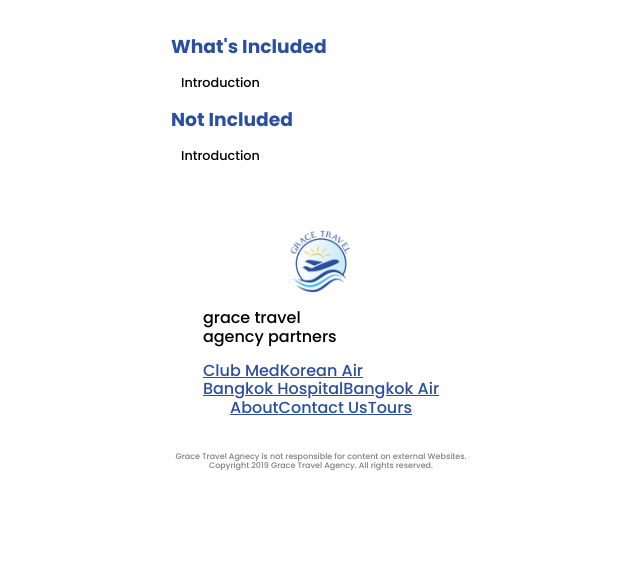
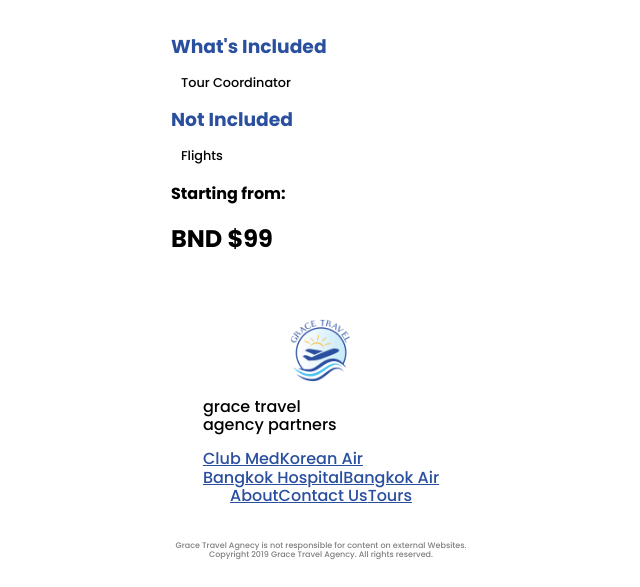
Before and after one commit to samuelchristopher/book-a-tour, a Gatsby site: page /tour/nice-brunei-tour in a window 1280 px wide. Shown: the part 1184-1771 px from the top of the page, without its empty margins (319-959 px from the left). Before the commit the page ends 1682 px from the top, so only its background shows below. Built offline with nearby package versions, Linux system fonts and the light colour scheme; Gatsby itself is replaced by a stand-in of ours.

Commit message:
added price

```diff
--- a/src/components/details.js
+++ b/src/components/details.js
@@ -2,7 +2,7 @@ import React from "react"
 import styles from "./details.module.css"
 import List from "./list"
 
-const Details = ({ title, starts, ends, destinations, highlights, minage, mingroup, travelstyle, itineraryUrl, itineraryList, imgone}) => {
+const Details = ({ title, starts, ends, destinations, highlights, minage, mingroup, travelstyle, itineraryUrl, itineraryList, imgone, included, notIncluded, price }) => {
     return (
         <div>
             <header>
@@ -55,13 +55,17 @@ const Details = ({ title, starts, ends, destinations, highlights, minage, mingro
             </div>
             <div className={styles.details__includedContainer}>
                 <h3 className={`${styles.included__heading} ${styles.details__heading}`}>What's Included</h3>
-                <List listItems={itineraryList} tick={true}/>
-                {/* <List listItems={included} tick={true}/> */}
+                <List listItems={included} tick={true}/>
             </div>
             <div className={styles.details__notIncludedContainer}>
                 <h3 className={`${styles.notIncluded__heading} ${styles.details__heading}`}>not included</h3>
-                {/* <List listItems={notIncluded} cross={true} /> */}
-                <List listItems={itineraryList} cross={true} />
+                <List listItems={notIncluded} cross={true} />
+            </div>
+            <div class={styles.details__live-price}>
+                <div class={styles.livePrice__priceContainer}>
+                    <h4 class={styles.livePrice__heading}>Starting from:</h4>
+                    <h2 class={styles.livePrice__price}>BND ${ price }</h2>
+                </div>
             </div>
         </div>
     )
--- a/src/templates/tourTemplate.js
+++ b/src/templates/tourTemplate.js
@@ -6,12 +6,11 @@ import Details from "../components/details"
 export default function Template({ data }) {
     const { markdownRemark } = data
     const { frontmatter, html } = markdownRemark
-    // const { title, starts, ends, destinations, highlights, minage, mingroup, travelstyle, itinerary_url: itineraryUrl, itinerary: itineraryList, imgone, included, not_included: notIncluded } = frontmatter
-    const { title, starts, ends, destinations, highlights, minage, mingroup, travelstyle, itinerary_url: itineraryUrl, itinerary: itineraryList, imgone } = frontmatter
+
+    const { title, starts, ends, destinations, highlights, minage, mingroup, travelstyle, itinerary_url: itineraryUrl, itinerary: itineraryList, imgone, included, not_included: notIncluded, price } = frontmatter
     return (
         <Layout>
-            <Details imgone={imgone} itineraryList={itineraryList} itineraryUrl={ itineraryUrl } minage={ minage } mingroup={ mingroup } travelstyle={ travelstyle } starts={ starts } title={ title } ends={ ends } destinations={ destinations } highlights={highlights}/>
-            {/* <Details included={included} notIncluded={notIncluded} imgone={imgone} itineraryList={itineraryList} itineraryUrl={ itineraryUrl } minage={ minage } mingroup={ mingroup } travelstyle={ travelstyle } starts={ starts } title={ title } ends={ ends } destinations={ destinations } highlights={highlights}/> */}
+            <Details price={price} included={included} notIncluded={notIncluded} imgone={imgone} itineraryList={itineraryList} itineraryUrl={ itineraryUrl } minage={ minage } mingroup={ mingroup } travelstyle={ travelstyle } starts={ starts } title={ title } ends={ ends } destinations={ destinations } highlights={highlights}/>
         </Layout>
     )
 }
@@ -36,6 +35,15 @@ export const pageQuery = graphql`
                     title
                 }
                 imgone
+                included {
+                    desc
+                    title
+                }
+                not_included {
+                    desc
+                    title
+                }
+                price
             }
         }
     }
```
